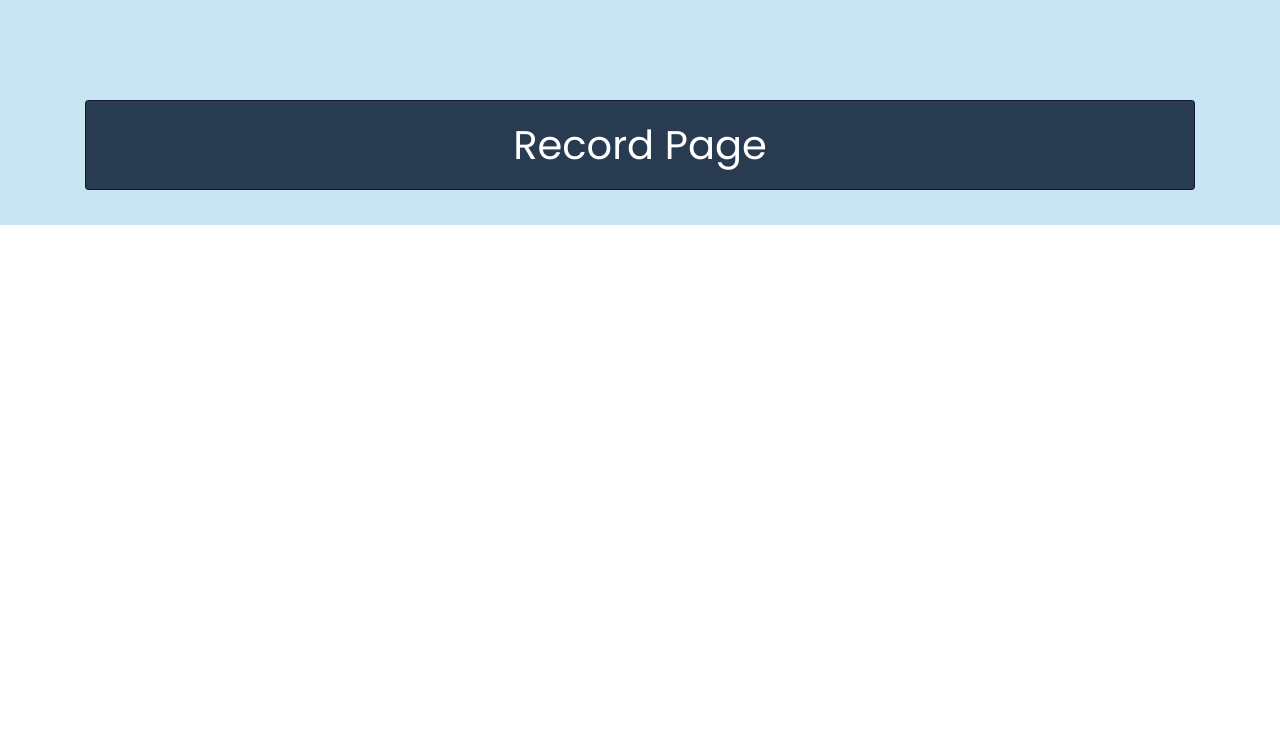
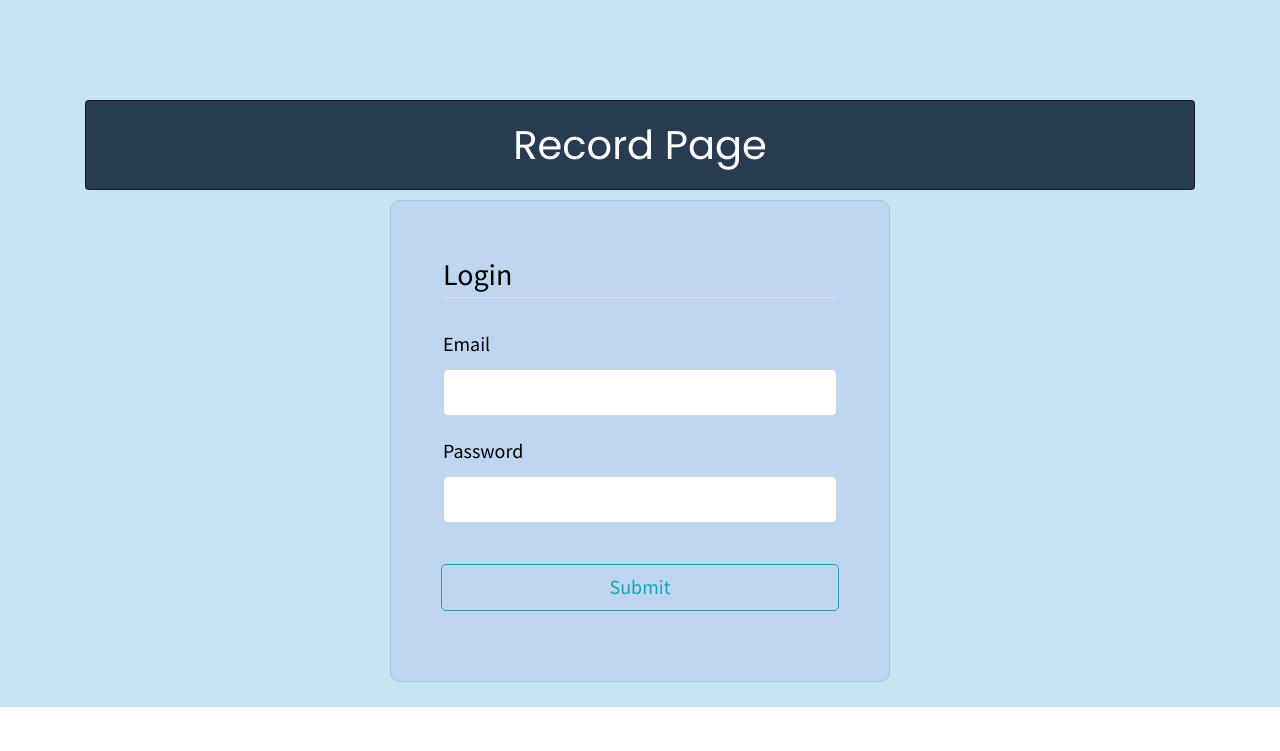
Before and after one commit to joanna131fan/clubsapp, a Flask app: template clubsapp/templates/record.html in a window 1280 px wide. Shown: the part 49-800 px from the top of the page. Run offline with Flask 2, Linux system fonts and the light colour scheme; the template is opened without the code that fills it, so the values that code supplies are empty, except form fields; a user stored in the database is signed in; tables that the repository leaves empty hold one stand-in row (values such as "Sample post"); form fields are guessed from the names that the template uses; some libraries are stand-ins or nearby versions.

Commit message:
small changes in html

```diff
--- a/clubsapp/templates/login.html
+++ b/clubsapp/templates/login.html
@@ -20,4 +20,9 @@
         </div>
     </form>
 </div>
+<div class="border-top pt-3">
+    <small class="text-muted">
+        <a class="ml-2" href="{{ url_for('users.register') }}">Don't Have An Account? </a>
+    </small>
+</div>
 {%endblock%}
--- a/clubsapp/templates/record.html
+++ b/clubsapp/templates/record.html
@@ -1,5 +1,24 @@
 {%extends "layout.html"%}
 {%block content%}
 <h1>Record Page</h1>
+<div class = "content-section">
+    <form method="POST" action="">
+        {{ form.hidden_tag() }}
+        <fieldset class="form-group">
+            <legend class="border-bottom mb-4"> Login </legend>
+            <div class="form-group">
+                {{ form.email.label(class="form-control-label")}}
+                {{ form.email(class="form-control form control-lg")}}
+            </div>
+            <div class="form-group">
+                {{ form.password.label(class="form-control-label")}}
+                {{ form.password(class="form-control form control-lg")}}
+            </div>
+        </fieldset>
+        <div class="form-group">
+            {{ form.submit(class="btn btn-outline-info")}}
+        </div>
+    </form>
+</div>
 
 {%endblock%}
--- a/clubsapp/templates/register.html
+++ b/clubsapp/templates/register.html
@@ -65,7 +65,7 @@
     </div>
     <div class="border-top pt-3">
         <small class="text-muted">
-            Already Have An Account? <a class="ml-2" href="{{ url_for('users.login') }}"></a>
+            <a class="ml-2" href="{{ url_for('users.login') }}">Already Have An Account? </a>
         </small>
     </div>
 {% endblock %}
```
